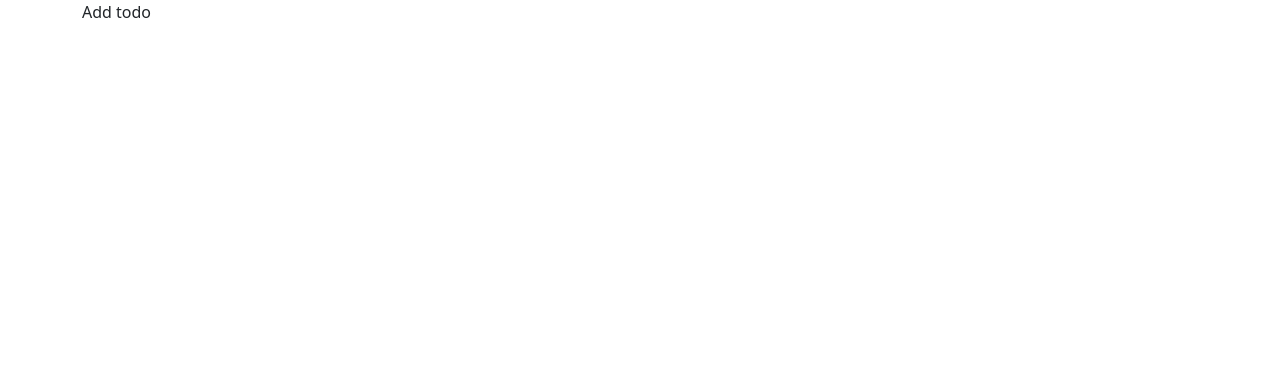
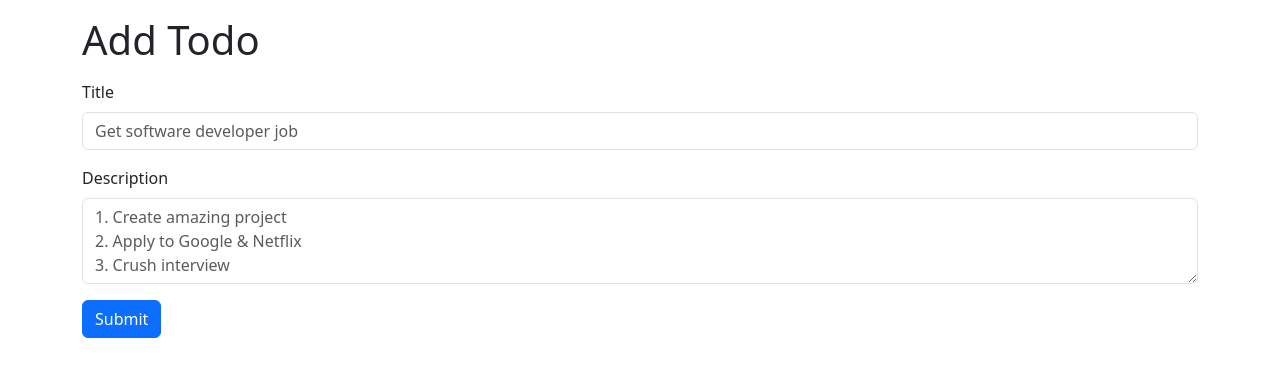
Before and after one commit to happyharis/todo-app-demo, a React (Vite) app: page /add in a window 1280 px wide. Shown: the top 376 px of the page. Built offline with nearby package versions, Linux system fonts and the light colour scheme.

Commit message:
Add form add todo

```diff
--- a/src/pages/AddTodo.jsx
+++ b/src/pages/AddTodo.jsx
@@ -1,5 +1,37 @@
-import { Container } from "react-bootstrap";
+import { useState } from "react";
+import { Button } from "react-bootstrap";
+import Container from "react-bootstrap/Container";
+import Form from "react-bootstrap/Form";
 
 export default function AddTodo() {
-  return <Container>Add todo</Container>;
+  const [title, setTitle] = useState("");
+  const [description, setDescription] = useState("");
+
+  return (
+    <Container>
+      <h1 className="my-3">Add Todo</h1>
+      <Form>
+        <Form.Group className="mb-3" controlId="title">
+          <Form.Label>Title</Form.Label>
+          <Form.Control
+            value={title}
+            onChange={(e) => setTitle(e.target.value)}
+            type="text"
+            placeholder="Get software developer job"
+          />
+        </Form.Group>
+        <Form.Group className="mb-3" controlId="description">
+          <Form.Label>Description</Form.Label>
+          <Form.Control
+            value={description}
+            onChange={(e) => setDescription(e.target.value)}
+            as="textarea"
+            rows={3}
+            placeholder={`1. Create amazing project\n2. Apply to Google & Netflix\n3. Crush interview`}
+          />
+        </Form.Group>
+        <Button variant="primary">Submit</Button>
+      </Form>
+    </Container>
+  );
 }
```
